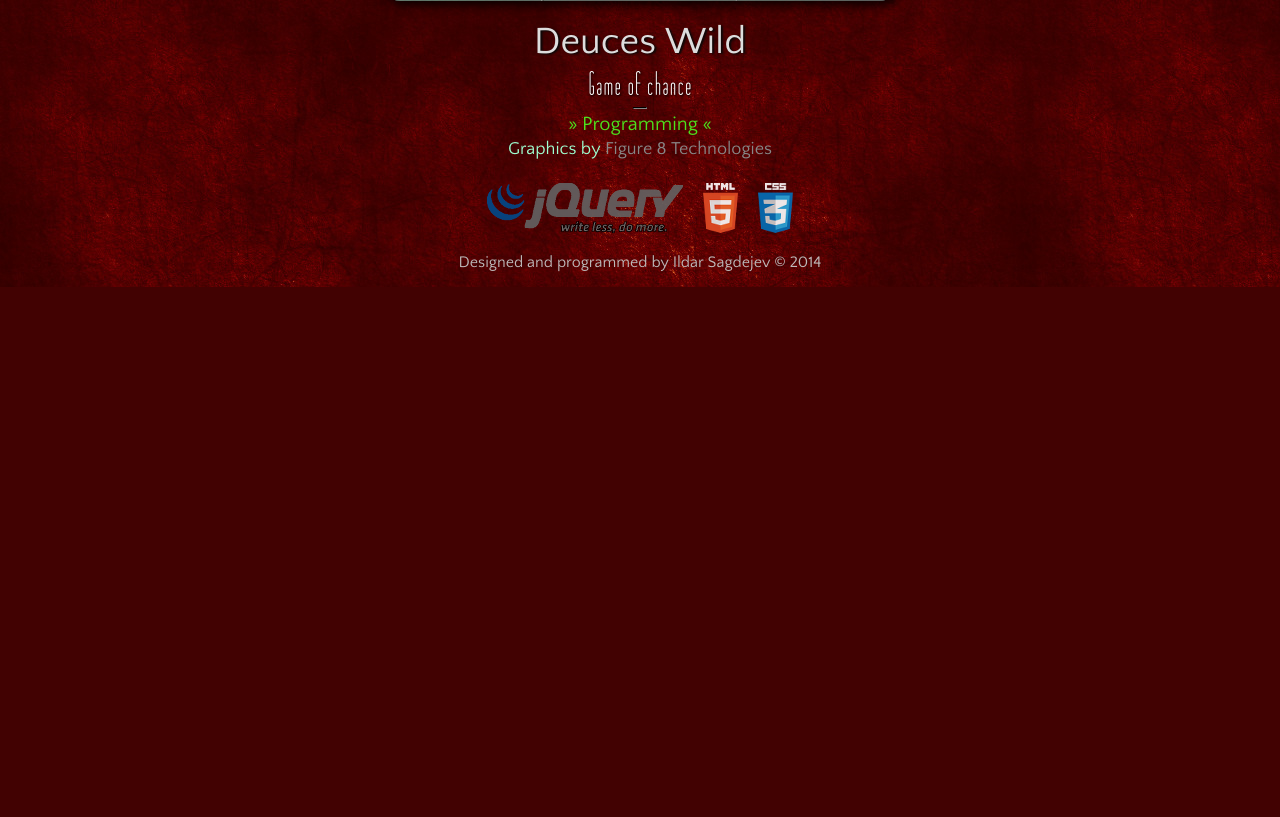
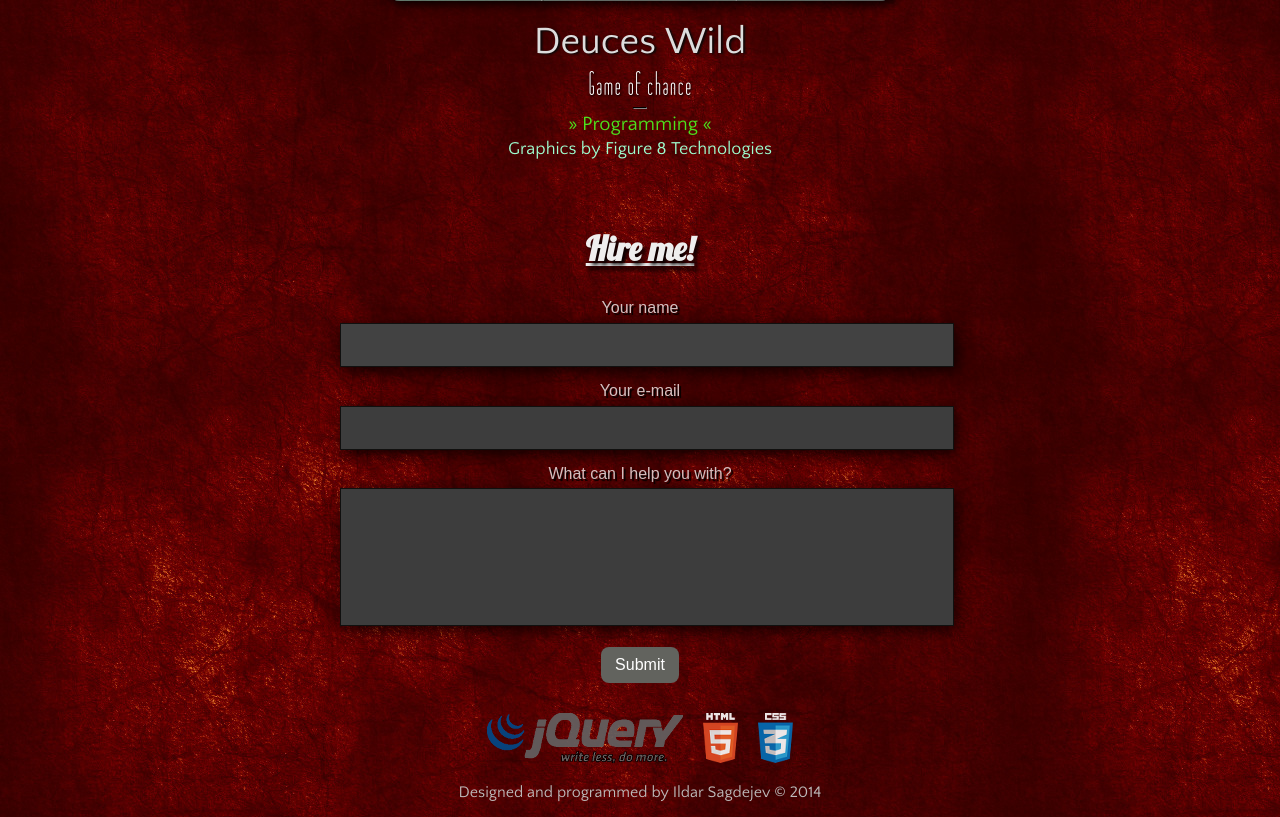
Before and after one commit to specious/present, a PHP site: page / in a window 1280 px wide. Shown: the part 3080-3897 px from the top of the page. Before the commit the page ends 3367 px from the top, so only its background shows below. Run offline with PHP 8.4, Linux system fonts and the light colour scheme; data that the repository does not hold is empty; style sheets or scripts are compiled from the project's sources.

Commit message:
Incorporated contact form into main page

```diff
--- a/css/contact.styl
+++ /dev/null
@@ -1,89 +0,0 @@
-/*
- * Code written in Stylus
- *   http://learnboost.github.io/stylus/
- */
-
-@import 'nib/vendor'
-@import 'nib/gradients'
-
-#contact-content
-  width 100%
-  min-width 260px
-  h1
-    color #fff
-    font-size 26px
-    font-weight normal
-    margin-top 0.2em
-    margin-bottom 0.5em
-    margin-left -0.134em
-  label
-    color #fff
-    font 12px/1.5 Arial, sans-serif
-    font-size 12px
-    display block
-  textarea
-    height 112px
-    resize none
-  #submit
-    &.error
-      color white
-      background-color red
-  #success
-    font-size 19px
-    text-align center
-    position absolute
-    top 29%
-    display none
-  ::-webkit-input-placeholder
-    color #c5a11b
-    font-style italic
-  input
-    &:focus
-      &::-webkit-input-placeholder
-        color #9a8128
-  ::-moz-placeholder
-    color #494022
-    font-style italic
-  :-moz-placeholder
-    color #494022
-    font-style italic
-  :-ms-input-placeholder
-    color #494022
-    font-style italic
-  input:not([type="submit"])
-  textarea
-    width 98%
-    color #a9a9a9
-    background #3d3d3d
-    border 1px solid #10100f
-    font-size 12px
-    margin-bottom 5px
-    padding 4px
-  input:not([type="submit"]):focus
-  textarea:focus
-    background linear-gradient(bottom, #3d3d3d, #414141)
-    border 1px solid #504211
-  input:required
-  textarea:required
-    box-shadow none
-.form-button
-  width 100px
-  height 23px
-  background-color #3a2e03
-  color #fff
-  border none
-  border-radius 8px
-  padding 0
-  display block
-  cursor pointer
-  &:hover
-    color #000
-    background #b89a2e
-    border 1px solid #8f7000
-  &:active
-    position relative
-    top 1px
-  &:focus
-    color #f6cc37
-    border 1px solid #f6cc37
-    outline none
--- a/css/main.styl
+++ b/css/main.styl
@@ -81,13 +81,14 @@ a
   cursor pointer
   z-index 9999
 #menu
-  color #e0e0e0
   margin 6px auto
   position fixed
   top 132px
   right 0
   z-index 9999
-  div
+  user-select none
+  div, a
+    color #e0e0e0
     font-family BitstreamVeraSans
     font-size 22px
     padding 6px 12px
@@ -97,6 +98,7 @@ a
     border-bottom 1px solid #4d4d4d
     border-radius 13px 0 0 13px
     background-color rgba(0, 0, 0, 0.52)
+    display block
     cursor pointer
     &:hover
       color #fafafa
@@ -231,6 +233,66 @@ a
     min-width 0
     .info
       white-space normal
+#contact
+  max-width 600px
+  margin 0 auto
+  padding 20px 80px
+  form
+    margin-top 24px
+    margin-bottom 10px
+  label
+    color #d6c0c0
+    font 16px/1.8 Arial, sans-serif
+    text-shadow 2px 2px 1px black
+    margin-top 10px
+    display block
+  textarea
+    height 112px
+    resize none
+  #submit
+    margin 0 auto
+    &.error
+      color white
+      background-color red
+  #success
+    font-size 19px
+    margin-top -3px
+    margin-bottom 20px
+    display none
+  input:not([type="submit"])
+    height 18px
+    display block
+    margin 0 auto
+  input:not([type="submit"]),
+  textarea
+    width 98%
+    color #a9a9a9
+    font-family: Quattrocento;
+    font-size 20px
+    background #3d3d3d
+    border 1px solid #10100f
+    box-shadow 3px 4px 16px rgba(0, 0, 0, 0.8)
+    margin-bottom 5px
+    padding 12px
+    &:focus
+      background #424242
+      outline none
+  #submit
+    background-color #62635e
+    color #fff
+    font-size 16px
+    border none
+    border-radius 8px
+    padding 9px 14px
+    margin-top 6px
+    display block
+    cursor pointer
+    &:hover
+      color #000
+      background #b1b1b1
+    &:focus
+      background-color #767773
+      outline none
 #logos
   img
     margin 0 8px
--- a/index.php
+++ b/index.php
@@ -7,7 +7,6 @@
   <meta charset="UTF-8">
   <title>Ildar Sagdejev - Web ninja for hire</title>
   <link rel="stylesheet" href="css/main.css">
-  <link rel="stylesheet" href="css/contact.css">
 </head>
 <body>
   <img id="qr-code" src="gfx/qr-code.png" alt="QR Code">
@@ -15,9 +14,9 @@
     <div id="about">
       What I do
     </div>
-    <div id="hire">
+    <a id="hire" href="#contact">
       Hire me!
-    </div>
+    </a>
   </div>
   <div id="header">
     <h1>Ildar Sagdejev</h1>
@@ -49,7 +48,7 @@ $projects["Games"] = array(
     'cover' => 'wheel-deal.png',
     'url' => 'gfx/projects/wheel-deal.png',
     'job' => 'Programming',
-    'credits' => 'Graphics by <a href="http://www.casinovendors.com/vendor/figure-eight-technologies/" target="_blank">Figure 8 Technologies</a>'
+    'credits' => 'Graphics by Figure 8 Technologies'
   ),
   array(
     'name' => 'Lucky\'s Loot',
@@ -57,7 +56,7 @@ $projects["Games"] = array(
     'cover' => 'lucky-loot.png',
     'url' => 'gfx/projects/lucky-loot.png',
     'job' => 'Programming',
-    'credits' => 'Graphics by <a href="http://www.casinovendors.com/vendor/figure-eight-technologies/" target="_blank">Figure 8 Technologies</a>'
+    'credits' => 'Graphics by Figure 8 Technologies'
   ),
   array(
     'name' => 'Crazy Eights',
@@ -65,7 +64,7 @@ $projects["Games"] = array(
     'cover' => 'crazy-eights.png',
     'url' => 'gfx/projects/crazy-eights.png',
     'job' => 'Programming',
-    'credits' => 'Graphics by <a href="http://www.casinovendors.com/vendor/figure-eight-technologies/" target="_blank">Figure 8 Technologies</a>'
+    'credits' => 'Graphics by Figure 8 Technologies'
   ),
   array(
     'name' => 'Lucky Lager',
@@ -73,7 +72,7 @@ $projects["Games"] = array(
     'cover' => 'lucky-lager.png',
     'url' => 'gfx/projects/lucky-lager.png',
     'job' => 'Programming',
-    'credits' => 'Graphics by <a href="http://www.casinovendors.com/vendor/figure-eight-technologies/" target="_blank">Figure 8 Technologies</a>'
+    'credits' => 'Graphics by Figure 8 Technologies'
   ),
   array(
     'name' => 'Iceball Keno',
@@ -88,7 +87,7 @@ $projects["Games"] = array(
     'cover' => 'pride.png',
     'url' => 'gfx/projects/pride.png',
     'job' => 'Programming',
-    'credits' => 'Graphics by <a href="http://www.casinovendors.com/vendor/figure-eight-technologies/" target="_blank">Figure 8 Technologies</a>'
+    'credits' => 'Graphics by Figure 8 Technologies'
   ),
   array(
     'name' => 'Deuces Wild',
@@ -96,7 +95,7 @@ $projects["Games"] = array(
     'cover' => 'deuces-wild.png',
     'url' => 'gfx/projects/deuces-wild.png',
     'job' => 'Programming',
-    'credits' => 'Graphics by <a href="http://www.casinovendors.com/vendor/figure-eight-technologies/" target="_blank">Figure 8 Technologies</a>'
+    'credits' => 'Graphics by Figure 8 Technologies'
   )
 );
 ?>
@@ -157,6 +156,24 @@ $projects["Games"] = array(
 <?php endforeach /* project */ ?>
     </div>
 <?php endforeach /* page */ ?>
+    <div id="contact" class="page">
+      <h1>Hire me!</h1>
+      <form action="contact.php" method="post">
+        <label>Your name
+          <input type="text" id="name" name="name" required autofocus>
+        </label>
+        <label>Your e-mail
+          <input type="email" name="email" required>
+        </label>
+        <label>What can I help you with?
+          <textarea name="message" required></textarea>
+        </label>
+        <input type="submit" id="submit" value="Submit">
+      </form>
+      <div id="success">
+        Thanks for your message! I will get back to you soon.
+      </div>
+    </div>
   </div>
   <div>
     <div id="logos">
@@ -181,12 +198,21 @@ $projects["Games"] = array(
   <script src="js/contact.js"></script>
   <script>
     $(function() {
+      function scrollTo( selector, time ) {
+        $('html, body').animate( {
+          scrollTop: $(selector).offset().top
+        }, time || 1000 )
+      }
+
       $('#about').click( function() {
         infoShow( 'about.html', '#about-content', 420, 212 )
       } )
       $('#hire').click( function() {
-        infoShow( 'contact.html', '#contact-content', 267, 323, onContactFormShow )
+        scrollTo( '#contact' )
+        $('#name').focus()
       } )
+
+      contactFormEnable( $('#contact') )
 
       $('#links li').each( function() {
         var link = $(this).children('a')
```
Also changed, not shown: contact.html (deleted, +0 -15 lines), js/contact.js (+11 -22 lines).
